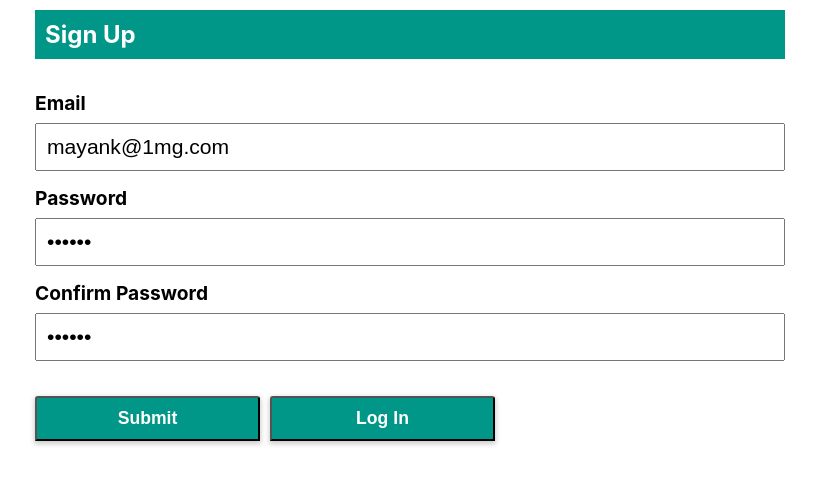
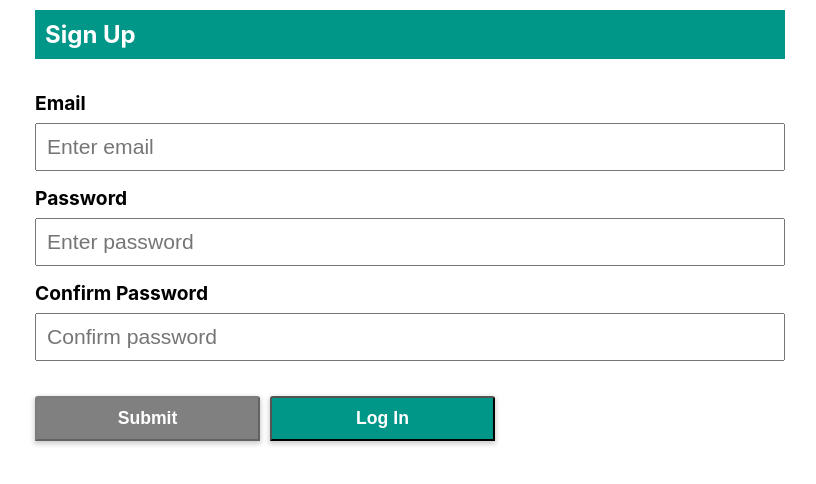
Before and after one commit to mokahoka/the-himalaya-store, a React (Create React App) app: page /sign-up in a window 1280 px wide. Shown: the top 484 px of the page, without its empty margins (230-1046 px from the left). Built offline with nearby package versions, Linux system fonts and the light colour scheme.

Commit message:
Adds error field focus feature

```diff
--- a/src/component/signUpForm.js
+++ b/src/component/signUpForm.js
@@ -12,11 +12,14 @@ class SignUpForm extends React.Component{
 	constructor(props){
 		super(props);
 		this.state = {
-			usernameField: "mayank@1mg.com",
-			passwordField: "123456",
-			confPasswordField: "123456",
+			usernameField: "",
+			passwordField: "",
+			confPasswordField: "",
 			errorMessage: "",
 		}
+		this.usernameField = React.createRef();
+		this.passwordField = React.createRef();
+		this.confirmPasswordField = React.createRef();
 		this.submitBtn = React.createRef(); //create reference for submit button
 	}
 
@@ -52,6 +55,7 @@ class SignUpForm extends React.Component{
 			this.setState(() => ({
 				errorMessage: errMessage,
 			}))
+			this.usernameField.focus();
 			return;
 		}
 
@@ -81,6 +85,7 @@ class SignUpForm extends React.Component{
 			this.setState(() =>({
 				errorMessage: isUsername
 			}) )
+			this.usernameField.focus();
 			return
 		}
 
@@ -90,6 +95,7 @@ class SignUpForm extends React.Component{
 			this.setState(() =>({
 				errorMessage: isPassword
 			}) )
+			this.passwordField.focus();
 			return
 		}
 
@@ -100,6 +106,7 @@ class SignUpForm extends React.Component{
 			this.setState(() =>({
 				errorMessage: errMessage,
 			}) )
+			this.confirmPasswordField.focus();
 			return
 		}
 
@@ -109,6 +116,7 @@ class SignUpForm extends React.Component{
 			this.setState(() =>({
 				errorMessage: errMessage,
 			}) )
+			this.passwordField.focus();
 			return
 		}
 
@@ -123,11 +131,11 @@ class SignUpForm extends React.Component{
 				<p> { this.state.errorMessage ? this.state.errorMessage : ""} </p>
 				<section className="sign-up-fields">
 					<label>Email </label>
-					<input type="email" value={this.state.usernameField} onChange={this.handleUsername} pattern="[\w]+@[\w]+[.][\w]+" placeholder="Enter email" />
+					<input type="email" value={this.state.usernameField} onChange={this.handleUsername} ref={(r) => this.usernameField = r} placeholder="Enter email" />
 					<label>Password </label>
-					<input type="password" value={this.state.passwordField} name="passwordField" onChange={this.handlePassword} placeholder="Enter password" />
+					<input type="password" value={this.state.passwordField} name="passwordField" onChange={this.handlePassword} ref={(r) => this.passwordField = r} placeholder="Enter password" />
 					<label>Confirm Password</label>
-					<input type="password" value={this.state.confPasswordField} name="confPasswordField" onChange={this.handlePassword} placeholder="Confirm password" />
+					<input type="password" value={this.state.confPasswordField} name="confPasswordField" onChange={this.handlePassword} ref={(r) => this.confirmPasswordField = r} placeholder="Confirm password" />
 				</section>
 				<section className="sign-up-btns">
 					<input type="submit" onClick={this.handleSubmit} value="Submit" ref={this.submitBtn} />
```
